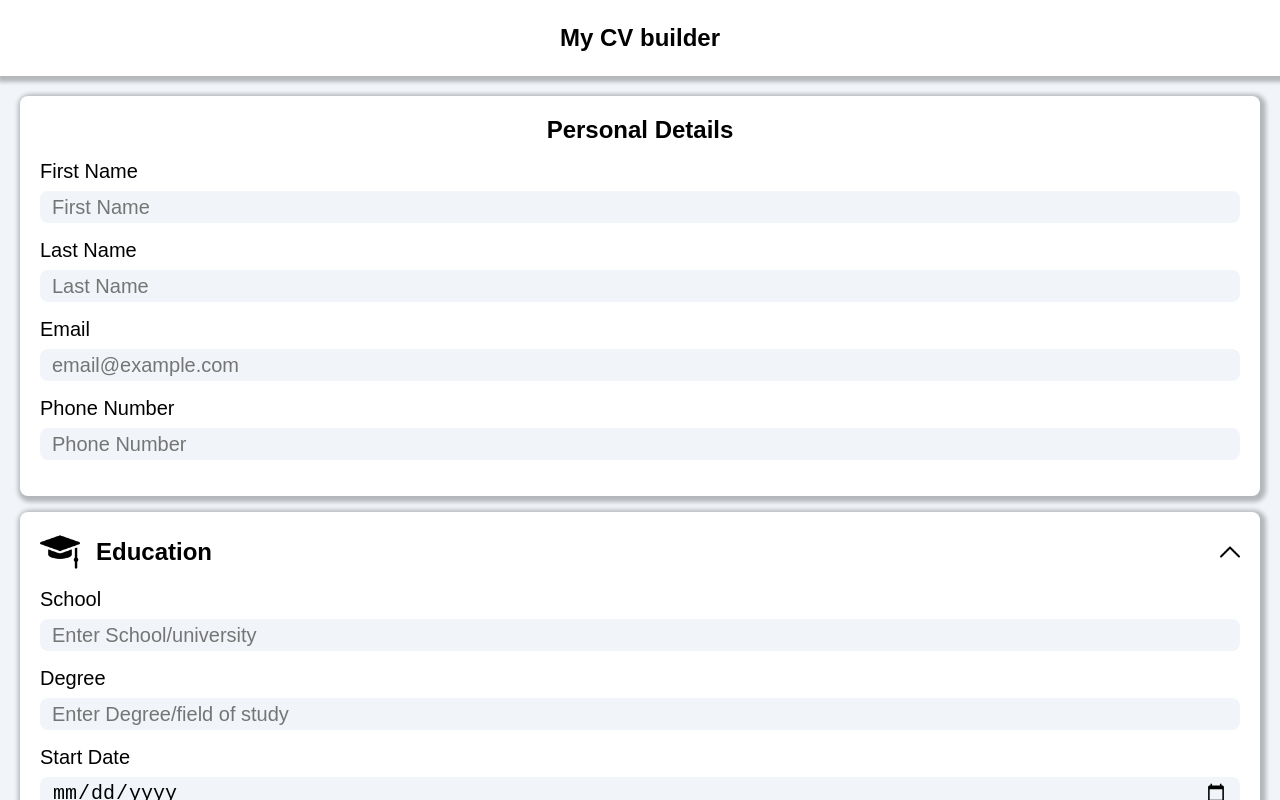
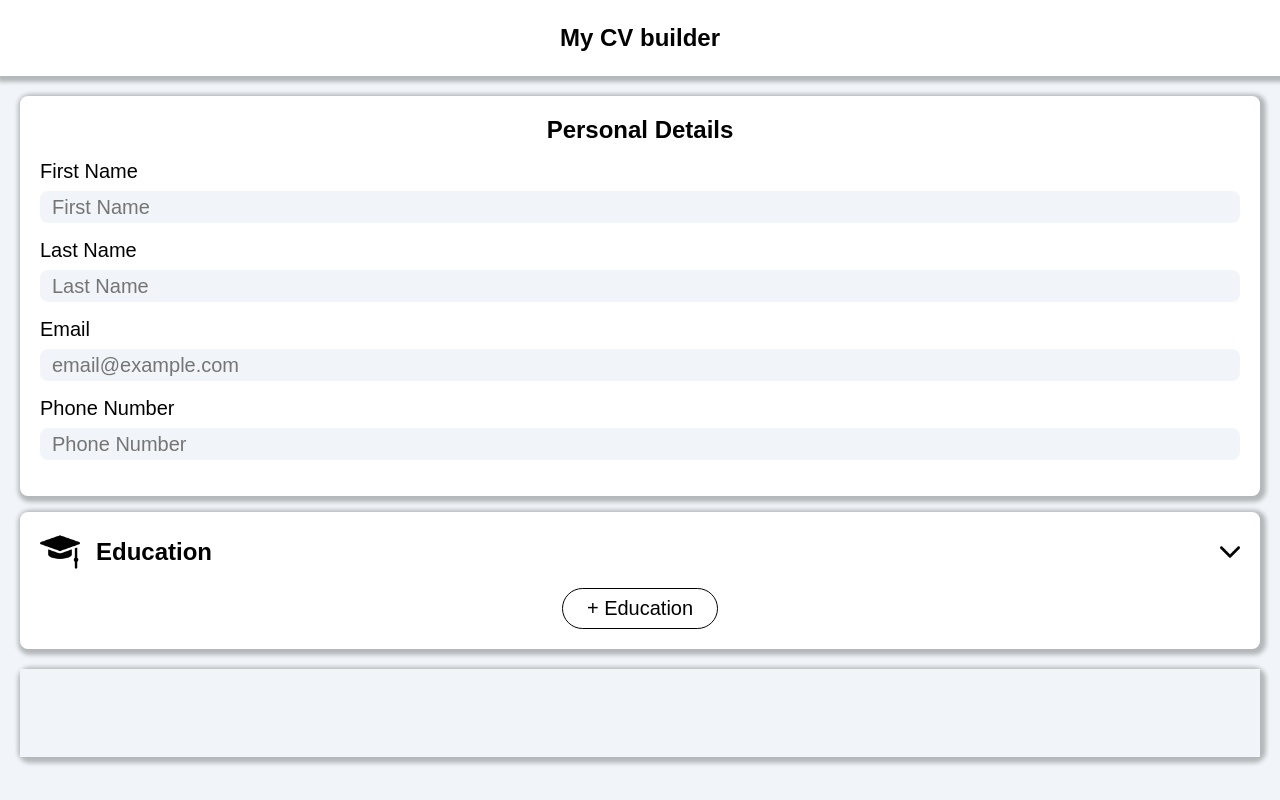
Before and after one commit to Medido1/The-OdinProject-CV-Application, a React (Vite) app: page / in a window 1280 px wide. Both pictures are taken after a click on the picture 1230 px from the left and 552 px from the top of the page. Shown: the top 800 px of the page. Built offline with nearby package versions, Linux system fonts and the light colour scheme.

Commit message:
Make functiononal buttons (arrow, addeducation)   to EducationInput component

```diff
--- a/src/components/EducationInput.jsx
+++ b/src/components/EducationInput.jsx
@@ -9,9 +9,15 @@ export default function EducationInput({
   educationDetails,
   onEducationDetailsChange}) {
   const [isShowForm, setIsShowForm] = useState(false);
+  const [addBtn, setAddBtn] = useState(false);
+
+  function showAddBtn() {
+    setAddBtn(!addBtn);
+  }
 
   function showForm() {
     setIsShowForm(!isShowForm);
+    showAddBtn();
   }
 
   function handleChange(e) {
@@ -32,9 +38,15 @@ export default function EducationInput({
         </div>
         <img src={isShowForm ? arrowUp : arrowDown}
         alt="open menu img" className="icon"
-        onClick={showForm}/>
+        onClick={showAddBtn}/>
       </div>
-      <form className="education_form">
+      {addBtn &&
+        <button className="add_education" onClick={showForm}>
+          + Education
+        </button>
+      }
+      {isShowForm &&
+        <form className="education_form">
         <InputGrp
           id="school" labeltext="School"
           type="text" placeholder="Enter School/university"
@@ -56,6 +68,7 @@ export default function EducationInput({
           onChange={handleChange}
         />
       </form>
+      }
     </div>
   )
 }
--- a/src/styles/educationInput.css
+++ b/src/styles/educationInput.css
@@ -22,7 +22,6 @@
   gap: 1rem;
 }
 
-
 .form_header h2 {
   margin-bottom: 0;
 }
@@ -31,3 +30,18 @@
   width: 40px;
   height: auto;
 }
+
+.add_education {
+  cursor: pointer;
+  padding: .5rem 1.5rem;
+  font-size: 1.25rem;
+  background: transparent;
+  border: 1px solid;
+  border-radius: 100vmax;
+  align-self: center;
+  transition: transform 250ms ease-in-out;
+}
+
+.add_education:hover{
+  transform: scale(1.1);
+}
```
